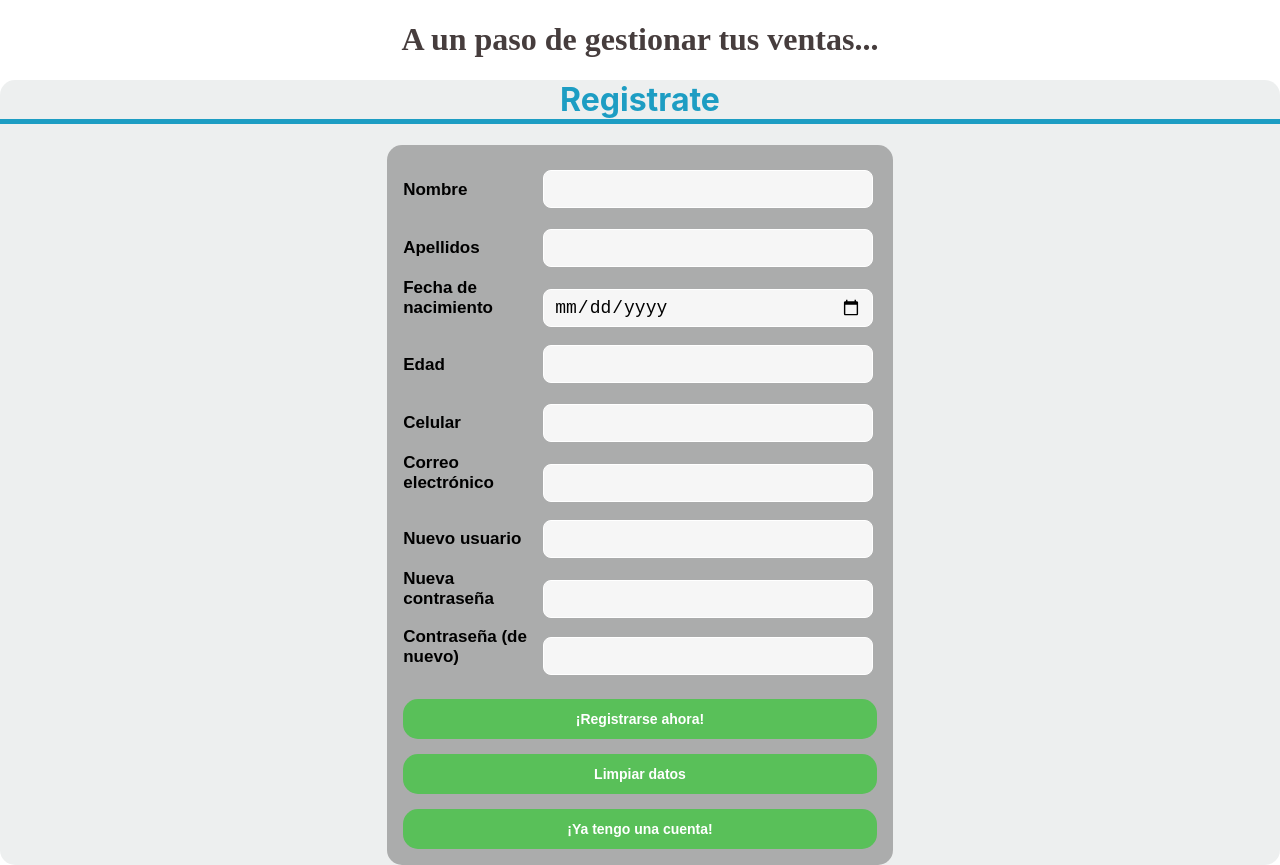
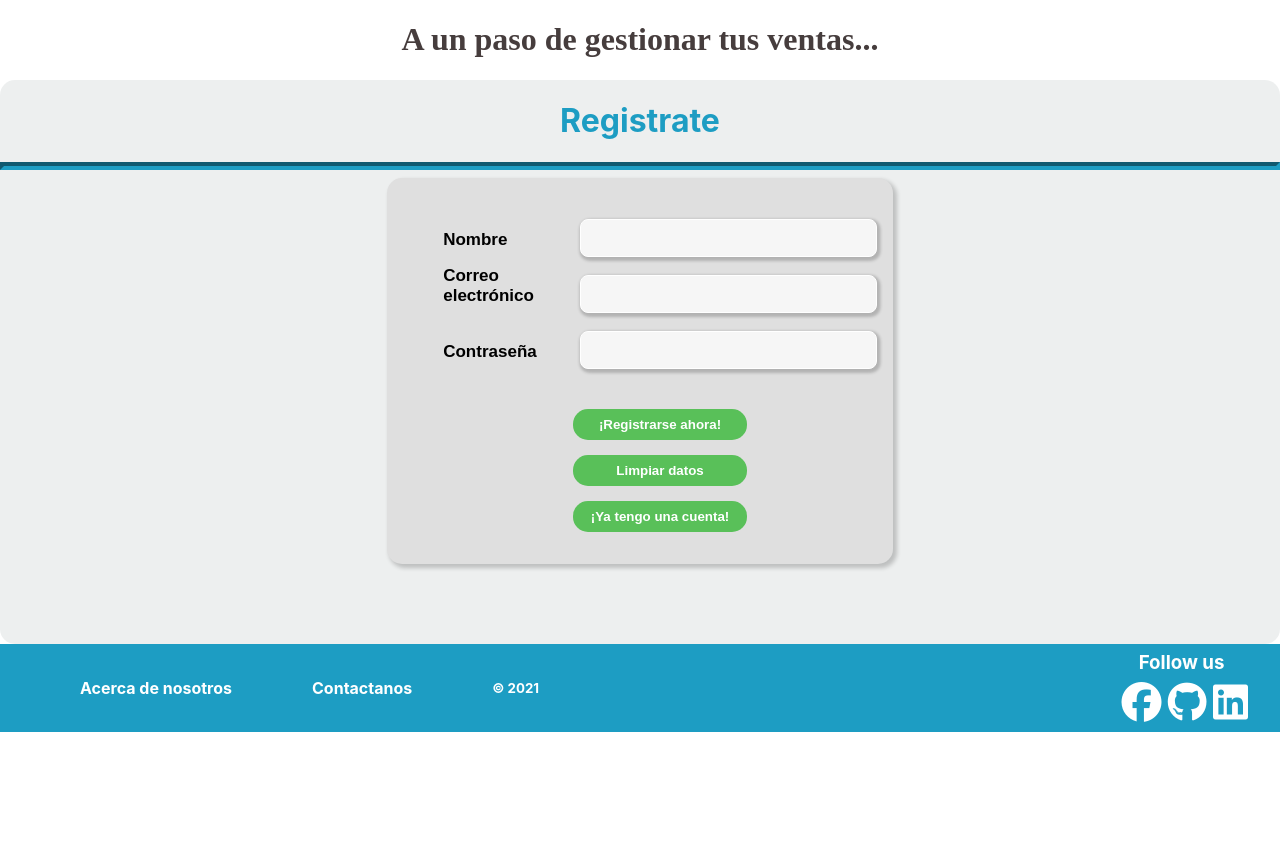
Before and after one commit to wolfangvera/g.p.i, a React (Create React App) app: page /Registro in a window 1280 px wide. After the commit the page ends 800 px from the top, so only its background shows below. Built offline with nearby package versions, Linux system fonts and the light colour scheme.

Commit message:
Modificación de modulo para registrarse

```diff
--- a/src/layouts/AouthLayout.js
+++ b/src/layouts/AouthLayout.js
@@ -1,9 +1,11 @@
 import React from 'react'
+import Footer from '../components/Footer.js'
 
 const AouthLayout = ({children}) => {
     return (
         <div>
             {children}
+            <Footer/>
         </div>
     )
 }
--- a/src/pages/Registro.js
+++ b/src/pages/Registro.js
@@ -3,39 +3,52 @@ import { Link } from 'react-router-dom'
 import '../style/Registro.css'
 const Registro = () => {
     return (
-        <main>
+        <div className="Container_registro">
             <h1 className="titulo_registro">A un paso de gestionar tus ventas... </h1>
             <div className="contenedor_registro">
                 <h1>Registrate</h1>
+                <hr />
                 <form className="formRegistro">
+                    <ul>
+                        <li>
                             <label>Nombre</label>
-                    <input type="text" required />
-                    <label>Apellidos</label>
-                    <input type="text" required />
-                    <label>Fecha de nacimiento </label>
-                    <input type="date" required />
-                    <label>Edad </label>
-                    <input type="number" required />
-                    <label>Celular </label>
-                    <input type="number" required />
+                            <input className="input_registro_user" type="text" required />
+                        </li>
+                        <li>
                             <label>Correo electrónico </label>
-                    <input type="email" required />
-                    <label>Nuevo usuario </label>
-                    <input type="text" required />
-                    <label>Nueva contraseña</label>
-                    <input type="password" required />
-                    <label>Contraseña (de nuevo) </label>
-                    <input type="password" required />
+                            <input className="input_registro_user" type="email" required />
+                        </li>
+                        <li>
+                            <label>Contraseña</label>
+                            <input className="input_registro_user" type="password" required />
+                        </li>
+                    </ul>
+                    <div className="centrar_boton">
+                        <ul className="Lista_botones">
+                            <li>
+
                                 <button type="submit" className="botonRegistro">¡Registrarse ahora!</button>
+                            </li>
+
+                            <li>
+
                                 <button type="reset" className="botonRegistro">Limpiar datos</button>
+                            </li>
+
+                            <li>
                                 <Link to="/InicioSesion">
                                     <button type="button" className="botonRegistro">¡Ya tengo una cuenta!</button>
                                 </Link>
+                            </li>
+
+                        </ul>
+                    </div>
                 </form>
+
 
             </div>
 
-        </main>
+        </div >
     )
 }
 
--- a/src/style/Registro.css
+++ b/src/style/Registro.css
@@ -5,46 +5,61 @@
 }
 .contenedor_registro > h1{
     color: rgb(29, 157, 195);
-    border-bottom: 5px solid rgb(29, 157, 195);
     text-align: center;
 }
+
+.contenedor_registro hr {
+    border-width: 4px;
+    border-color:rgb(29, 157, 195);
+
+}
 .botonRegistro{
-    width: 100%;
     margin: 15px 0px 0px 0px;
     border-radius: 15px;
-    font-size: 14px;
     border: none;
-    outline: none;
     background-color: rgb(89, 192, 89);
     color: white;
     padding:8px 16px;
     font-weight: 700;
-    height: 40px;
+    width: 13em;
 }
+
 .botonRegistro:hover{
     cursor: pointer;
-    box-shadow: 1px 1px white;
+    box-shadow: 3px 3px 4px 1px rgba(0, 0, 0, 0.2);
 }
 .formRegistro{
 	width:37%;
 	padding:16px;
 	border-radius:15px;
-	margin:auto;
-	background-color:rgba(128, 128, 128, 0.596);
+	margin-left:auto;
+    margin-right:auto;
+    background-color: rgb(223, 223, 223);
+    box-shadow: 3px 3px 4px 1px rgba(0, 0, 0, 0.2);
+    margin-bottom: 2em;
 }
 .contenedor_registro{
     background-color: rgba(206, 211, 211, 0.37);
     border-radius: 15px;
+    align-content: center;
+    padding-bottom: 3em;
 }
+
+.centrar_boton {
+    text-align: center;
+}
+
+
 .formRegistro label{
 	width:140px;
     height: 40px;
     font-size: 17px;
-	display:inline-block;
+	display:flex;
     font-weight: 600;
     font-family: Arial, Helvetica, sans-serif;
+
 }
-.formRegistro > input{
+.input_registro_user{
 	width:65%;
 	padding:3px 10px;
 	border:1px solid white;
@@ -56,4 +71,17 @@
     align-items: center;
     height: 30px;
     font-size: 18px;
+    box-shadow: 1.5px 2px 3px 2px rgba(0, 0, 0, 0.2);
 }
+
+.formRegistro>ul>li {
+    display: flex;
+}
+
+.formRegistro>ul>li>label {
+   align-items:flex-end;
+}
+
+.Lista_botones {
+list-style:none;
+}
```
Lines whose indentation alone changed are shown as unchanged.
